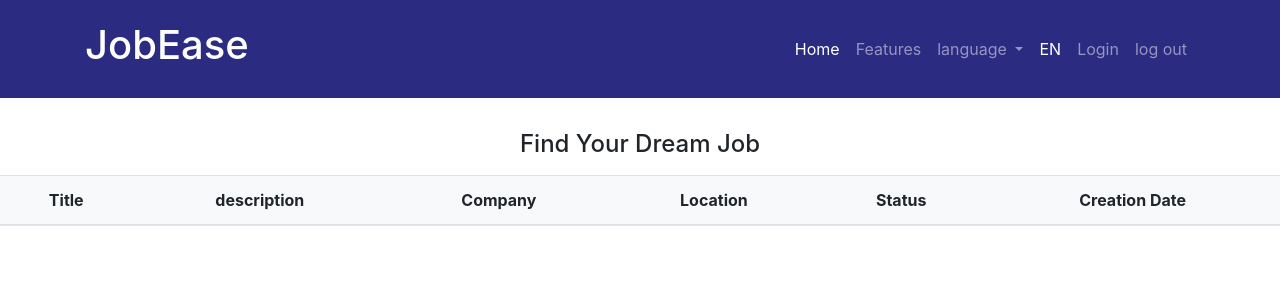
After one commit to VoidGravity/oopPHP, a PHP site: page /php_brief/search.php in a window 1280 px wide. The commit adds this page. Shown: the top 300 px of the page. Run offline with PHP 8.4, Linux system fonts and the light colour scheme; lists and menus that the app fills with data are empty; some libraries are stand-ins or nearby versions.

```diff
--- a/model/OfferCrud.php
+++ b/model/OfferCrud.php
@@ -6,27 +6,20 @@ class OfferCrud extends Connection{
     public function uploadImage() {
         $target_dir = "../assets/styles/dashboard/imag";
 
-        // Check if the "image" key exists in the $_FILES array
         if(isset($_FILES["image"])) {
             $target_file = $target_dir . basename($_FILES["image"]["name"]);
-
             $check = getimagesize($_FILES["image"]["tmp_name"]);
-
-            // Check if the file is an image
             if($check !== false) {
-                echo "File is an image - " . $check["mime"] . ".";
-
-                // Move the uploaded file to the target directory
                 move_uploaded_file($_FILES["image"]["tmp_name"], $target_file);
 
-                return $target_file; // Return the uploaded image path
+                return $target_file;
             } else {
                 echo "File is not an image.";
-                return false; // Indicate failure
+                return false;
             }
         } else {
             echo "No image file uploaded.";
-            return false; // Indicate failure
+            return false;
         }
     }
 
@@ -65,6 +58,10 @@ class OfferCrud extends Connection{
         $stmt = $this->conn->query("SELECT * FROM jobs");
         return $stmt->fetchAll(PDO::FETCH_ASSOC);
     }
+    public function getActiveOffers() {
+        $stmt = $this->conn->query('SELECT * FROM jobs where status = "open"');
+        return $stmt->fetchAll(PDO::FETCH_ASSOC);
+    }
     public function getUserOffers() {
         $stmt = $this->conn->query("SELECT * FROM employee JOIN jobs ON employee.user_id = jobs.user_id JOIN users ON users.id = employee.user_id");
         return $stmt->fetchAll(PDO::FETCH_ASSOC);
@@ -83,6 +80,16 @@ class OfferCrud extends Connection{
         $stmt->execute([$id]);
         header('Location: ../views/list.php');
     }
+    public function search($title, $company, $location) {
+        $sql = "SELECT * FROM jobs WHERE title = :title OR company = :company OR location = :location";
+        $stmt = $this->conn->prepare($sql);
+        $stmt->bindParam(':title', $title, PDO::PARAM_STR);
+        $stmt->bindParam(':company', $company, PDO::PARAM_STR);
+        $stmt->bindParam(':location', $location, PDO::PARAM_STR);
+        $stmt->execute();
+        return $stmt->fetchAll(PDO::FETCH_ASSOC);
+      }
+
 
 }
 if (isset($_POST['submit'])) {
@@ -103,24 +110,3 @@ if (isset($_POST['submitDelete'])) {
     $id = $_POST['OfferID'];
     $offerCrud->deleteOffer($id);
 }
-
-
-// Usage example:
-// $pdo = new PDO("mysql:host=localhost;dbname=your_database", "username", "password");
-// $offerCrud = new OfferCrud();
-// $offerCrud->pdo = $pdo;
-
-// Create a new offer
-// $offerCrud->createOffer("New Offer", "This is a new offer");
-
-// Get all offers
-// $offers = $offerCrud->getOffers();
-// foreach ($offers as $offer) {
-//     echo $offer['title'] . ": " . $offer['description'] . "<br>";
-// }
-
-// Update an offer
-// $offerCrud->updateOffer(1, "Updated Offer", "This offer has been updated");
-
-// Delete an offer
-// $offerCrud->deleteOffer(1);
--- /dev/null
+++ b/views/search.php
@@ -0,0 +1,136 @@
+<!DOCTYPE html>
+<html lang="en">
+
+<head>
+    <meta charset="UTF-8">
+    <meta name="viewport" content="width=device-width, initial-scale=1.0">
+    <title>
+        JobEase
+    </title>
+
+    <link rel="stylesheet" href="../assets/styles/style.css">
+    <link rel="stylesheet" href="https://cdn.jsdelivr.net/npm/bootstrap@4.0.0/dist/css/bootstrap.min.css" integrity="sha384-Gn5384xqQ1aoWXA+058RXPxPg6fy4IWvTNh0E263XmFcJlSAwiGgFAW/dAiS6JXm" crossorigin="anonymous">
+    <script src="https://code.jquery.com/jquery-3.2.1.slim.min.js" integrity="sha384-KJ3o2DKtIkvYIK3UENzmM7KCkRr/rE9/Qpg6aAZGJwFDMVNA/GpGFF93hXpG5KkN" crossorigin="anonymous"></script>
+    <script src="https://cdn.jsdelivr.net/npm/popper.js@1.12.9/dist/umd/popper.min.js" integrity="sha384-ApNbgh9B+Y1QKtv3Rn7W3mgPxhU9K/ScQsAP7hUibX39j7fakFPskvXusvfa0b4Q" crossorigin="anonymous"></script>
+    <script src="https://cdn.jsdelivr.net/npm/bootstrap@4.0.0/dist/js/bootstrap.min.js" integrity="sha384-JZR6Spejh4U02d8jOt6vLEHfe/JQGiRRSQQxSfFWpi1MquVdAyjUar5+76PVCmYl" crossorigin="anonymous"></script>
+</head>
+
+<body>
+    <header>
+
+
+        <nav class="navbar navbar-expand-md navbar-dark">
+            <div class="container">
+                <!-- Brand/logo -->
+                <a class="navbar-brand" href="#">
+                    <i class="fas fa-code"></i>
+                    <h1>JobEase &nbsp &nbsp</h1>
+                </a>
+
+                <!-- Toggler/collapsibe Button -->
+                <button class="navbar-toggler" type="button" data-toggle="collapse" data-target="#collapsibleNavbar">
+                    <span class="navbar-toggler-icon"></span>
+                </button>
+
+                <!-- Navbar links -->
+                <div class="collapse navbar-collapse" id="collapsibleNavbar">
+                    <ul class="navbar-nav ml-auto">
+                        <li class="nav-item active">
+                            <a class="nav-link" href="#">Home</a>
+                        </li>
+                        <li class="nav-item">
+                            <a class="nav-link" href="#">Features</a>
+                        </li>
+
+                        <li class="nav-item dropdown">
+                            <a class="nav-link dropdown-toggle" href="#" id="navbarDropdown" role="button" data-toggle="dropdown" aria-haspopup="true" aria-expanded="false">
+                                language
+                            </a>
+                            <div class="dropdown-menu" aria-labelledby="navbarDropdown">
+                                <a class="dropdown-item" href="#">FR</a>
+                                <a class="dropdown-item" href="#">EN</a>
+                            </div>
+                        </li>
+                        <span class="nav-item active">
+                            <a class="nav-link" href="#">EN</a>
+                        </span>
+                        <li class="nav-item">
+                            <a class="nav-link" href="login.php">Login</a>
+                        </li>
+
+
+                        <li class="nav-item">
+                            <a class="nav-link" href="../controllers/logout.php">log out</a>
+                        </li>
+
+
+                    </ul>
+                </div>
+            </div>
+        </nav>
+    </header>
+
+
+    <section class="search">
+		<h2>Find Your Dream Job</h2>
+		<table class="agent table align-middle bg-white" style="min-width: 700px;">
+        <thead class="bg-light">
+
+
+            <tr>
+                <th>Title</th>
+                <th>description</th>
+                <th>Company</th>
+                <th>Location</th>
+                <th>Status</th>
+                <th>Creation Date</th>
+
+            </tr>
+        </thead>
+        <tbody>
+            <?php
+            include_once '../configs/app.config.php';
+            require __DIR__ . "/../model/OfferCrud.php";
+
+            if (isset($_POST["submitS"])) {
+                echo "success";
+                $show = new OfferCrud;
+                $shows = $show->search($_POST["keywords"], $_POST["company"], $_POST["location"]);
+                var_dump($show);
+                foreach ($shows as $offer) {
+                    echo "foreach";
+
+                    echo '
+		<tr class="freelancer">
+			<td>
+				<div class="d-flex align-items-center">
+					<div class="ms-3">
+						<img src=" ' . $offer["image_path"] . '" alt="test img" height="144" width="144">
+						<p class="fw-bold mb-1 f_name">
+						' . $offer["title"] . '
+						</p>
+					</div>
+				</div>
+			</td>
+			<td>
+			<p class="fw-bold mb-1 f_name">' . $offer["description"] . '</p>
+			</td>
+			<td>
+			<p class="fw-bold mb-1 f_name">' . $offer["company"] . '</p></td>
+			<td><p class="fw-bold mb-1 f_name">' . $offer["location"] . '</p></td>
+			<td><p class="fw-bold mb-1 f_name">' . $offer["status"] . '</p></td>
+			<td><p class="fw-bold mb-1 f_name">' . $offer["date_created"] . '</p></td>
+
+		</tr>
+		';
+                }
+            }
+            ?>
+        </tbody>
+    </table>
+	</section>
+
+
+</body>
+
+</html>
```
Also changed, not shown: database/jobez.sql (added, +203 -0 lines), views/dashboard.php (+41 -9 lines), views/index.php (+5 -3 lines).
